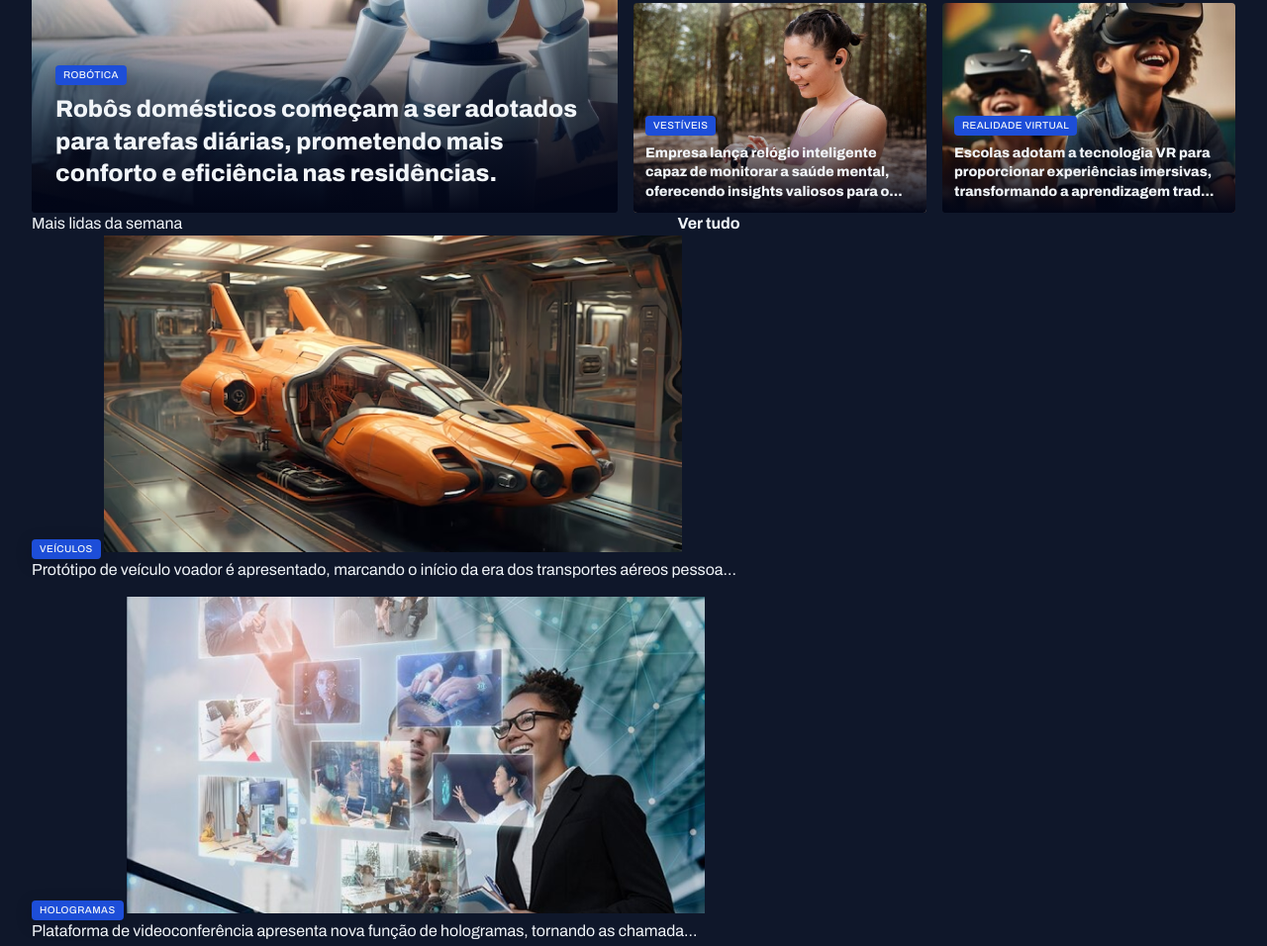
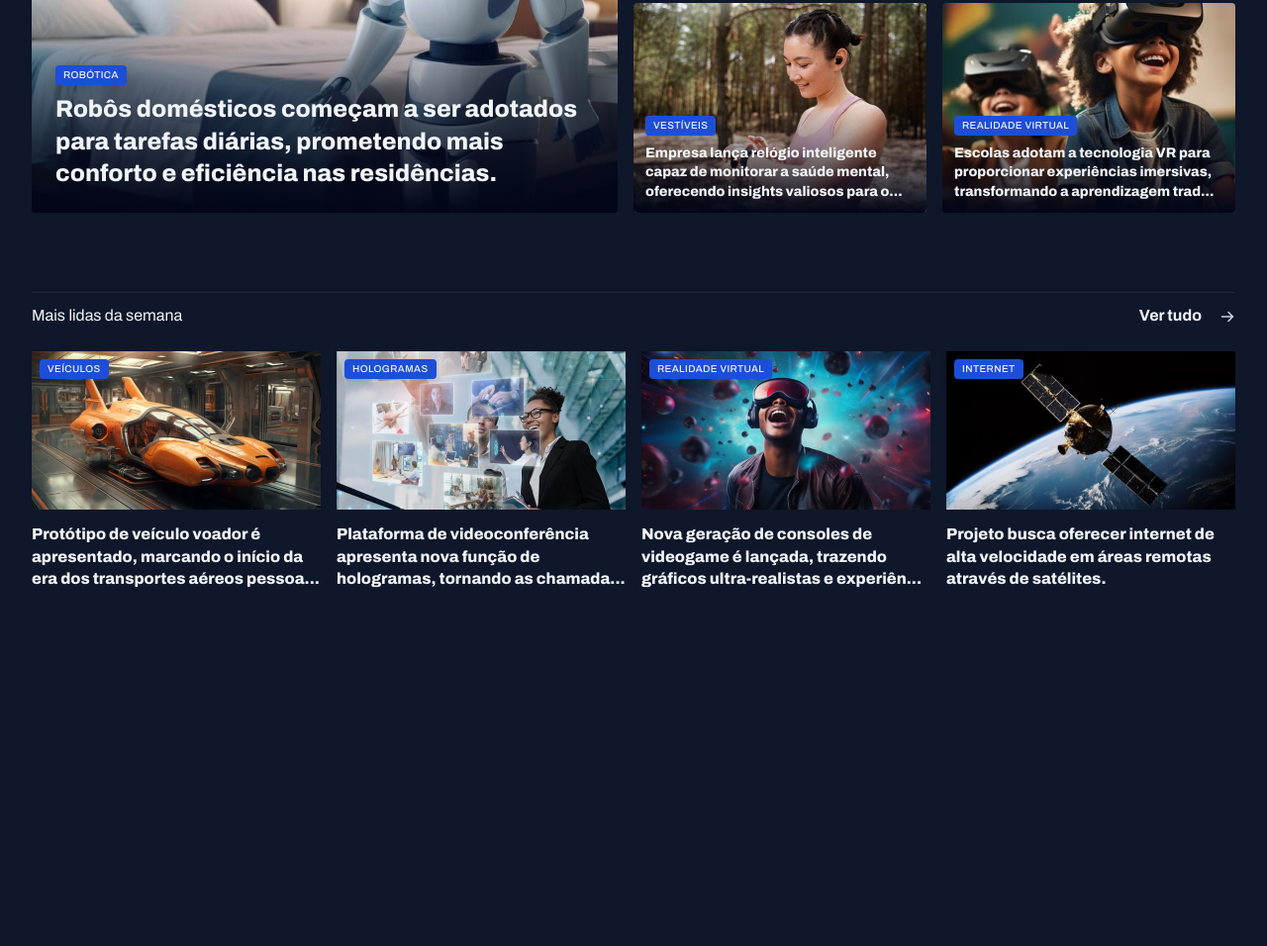
Before and after one commit to kalebejobs/Projeto---Portal-de-not-cia, a plain HTML site: page index.html in a window 1280 px wide. Shown: the part 389-1345 px from the top of the page at 99% size. After the commit the page ends 985 px from the top, so only its background shows below. Drawn offline with Linux system fonts and the light colour scheme.

Commit message:
aplicando estilos na seção mais lidas da semana

```diff
--- a/styles/global.css
+++ b/styles/global.css
@@ -52,6 +52,7 @@
 
 main {
   margin-top: 40px;
+  gap: 80px;
 }
 
 .content-tag {
--- a/styles/sections.css
+++ b/styles/sections.css
@@ -1,3 +1,25 @@
+section header {
+  border-top: 1px solid var(--stroke-color);
+  padding-block: 12px 24px;
+  font: var(--text);
+
+  a {
+    justify-self: end;
+    align-items: center;
+    gap: 18px;
+
+    span {
+      background-image: url(../assets/icons/ArrowRight.svg);
+      width: 16px;
+      height: 16px;
+    }
+
+    &:hover span {
+      background-image: url(../assets/icons/ArrowRight-hover.svg);
+    }
+  }
+}
+
 #featured {
   img {
     height: 100%;
@@ -37,3 +59,29 @@
     }
   }
 }
+
+#weekly {
+
+  &>div {
+    grid-template-columns: repeat(4, 292px);
+  }
+
+  img {
+    height: 160px;
+  }
+
+  figure {
+    position: relative;
+
+    .content-tag {
+      position: absolute;
+      top: 8px;
+      left: 8px;
+    }
+
+    p {
+      margin-top: 8px;
+      font-weight: 800;
+    }
+  }
+}
```
